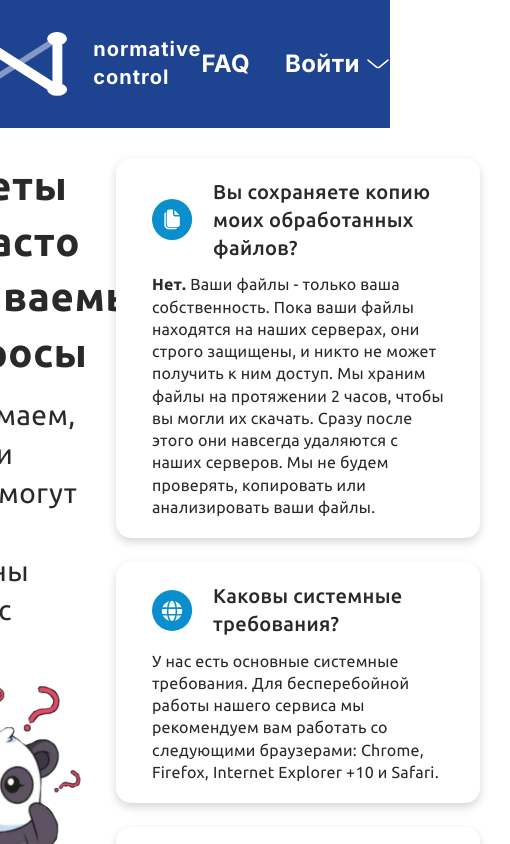
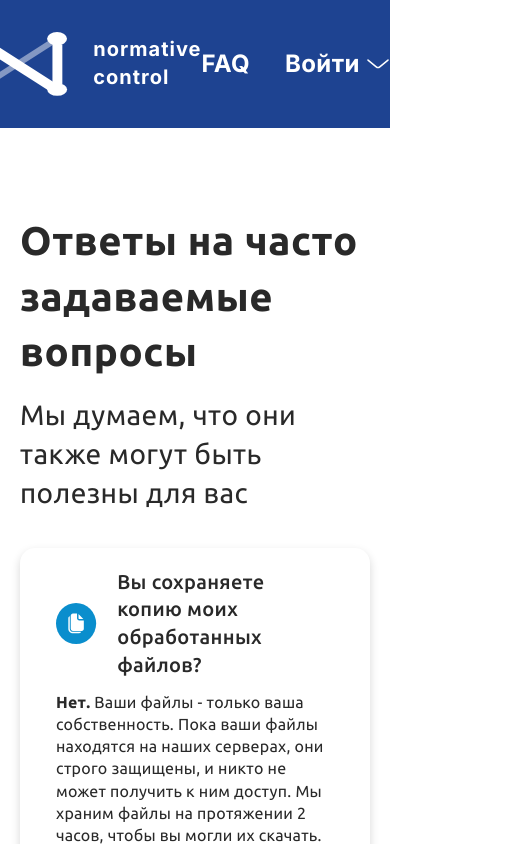
Before and after one commit to EliteHacker228/normative-control-frontend, a React (Vite) app: page /faq in a window 390 px wide. Shown: the top 844 px of the page, 510 px wide, since content can reach past the window. Built offline with nearby package versions, Linux system fonts and the light colour scheme.

Commit message:
Add 810px breakpoint for adaptive design

```diff
--- a/src/pages/faq/Faq.jsx
+++ b/src/pages/faq/Faq.jsx
@@ -10,7 +10,6 @@ export default function Faq() {
     return (
         <div>
             <Header/>
-            <div className={css.contentWrap}>
             <div className={css.content}>
                 <div className={css.contentLeft}>
                     <h1 className={css.contentLeft__h1}>
@@ -75,6 +74,5 @@ export default function Faq() {
                 </div>
             </div>
         </div>
-        </div>
     );
 }
--- a/src/pages/faq/Faq.module.css
+++ b/src/pages/faq/Faq.module.css
@@ -1,21 +1,29 @@
-.contentWrap {
-    display: flex;
-    justify-content: center;
-}
-
 .content {
     display: flex;
-    width: 1280px;
-    box-sizing: border-box;
     gap: 35px;
-    padding: 30px;
+
+    max-width: calc(1280px + 40px);
+    padding-left: 20px;
+    padding-right: 20px;
+    margin: 85px auto;
 }
 
 .contentLeft {
     display: flex;
     flex-direction: column;
     gap: 16px;
-    width: 30%;
+    align-items: center;
+    min-width: 338px;
+}
+
+@media (max-width: 810px) {
+    .content {
+        flex-direction: column;
+    }
+
+    .contentLeft__img {
+        display: none;
+    }
 }
 
 .contentLeft__h1 {
@@ -47,7 +55,6 @@
     display: flex;
     flex-direction: column;
     gap: 24px;
-    width: 70%;
 }
 
 .faqCard {
```
Lines whose indentation alone changed are shown as unchanged.
